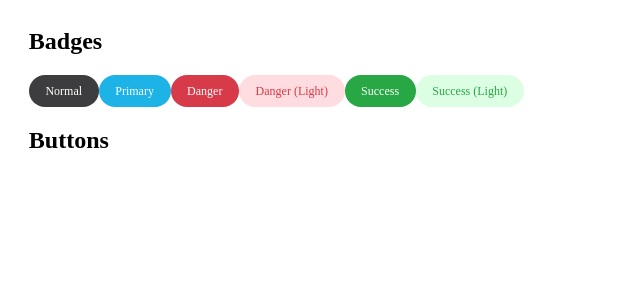
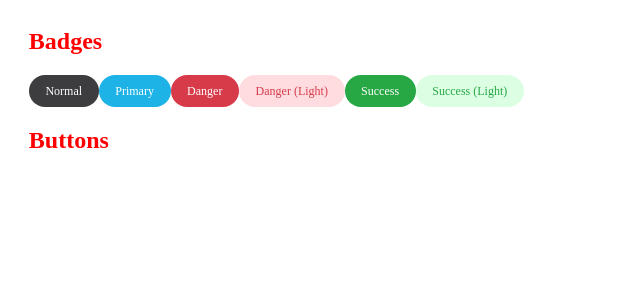
Before and after one commit to MatthewKosloski/sfdc-subscriber, a React (Create React App) app in the folder client/: page / in a window 1280 px wide. Shown: the top 300 px of the page, without its empty margins (0-640 px from the left). Built offline with nearby package versions, Linux system fonts and the light colour scheme.

Commit message:
created theme and global style

```diff
--- a/client/src/App.tsx
+++ b/client/src/App.tsx
@@ -1,12 +1,18 @@
-import React from 'react';
+import React, { Fragment } from 'react';
+import { ThemeProvider } from 'styled-components';
 
 import Container from './design-system/layout/container';
 import { Row, Column } from './design-system/layout/grid';
+import Badge from './design-system/components/atoms/Badge';
+import theme from './theme';
 
-import Badge from './design-system/components/atoms/Badge';
+import GlobalStyle from './components/GlobalStyle';
 
 const App: React.FC = () => {
 	return(
+		<Fragment>
+			<GlobalStyle />
+			<ThemeProvider theme={theme}>
 				<Container>
 					<Row>
 						<Column sizes={[['XS', 12], ['SM', 6]]}>
@@ -27,6 +33,8 @@ const App: React.FC = () => {
 						</Column>
 					</Row>
 				</Container>
+			</ThemeProvider>
+		</Fragment>
 	);
 };
 
--- /dev/null
+++ b/client/src/components/GlobalStyle.tsx
@@ -0,0 +1,10 @@
+import { createGlobalStyle } from 'styled-components';
+
+
+const GlobalStyle = createGlobalStyle`
+    body {
+        color: red;
+    }
+`;
+
+export default GlobalStyle;
--- /dev/null
+++ b/client/src/design-system/theme/index.ts
@@ -0,0 +1,9 @@
+import { default as buttons } from './buttons';
+import { default as colors } from './colors';
+import { default as typography } from './typography';
+
+export default {
+    buttons,
+    colors,
+    typography
+};
--- /dev/null
+++ b/client/src/theme.ts
@@ -0,0 +1,5 @@
+import theme from './design-system/theme';
+
+export default {
+    ...theme
+};
```
Lines whose indentation alone changed are shown as unchanged.
